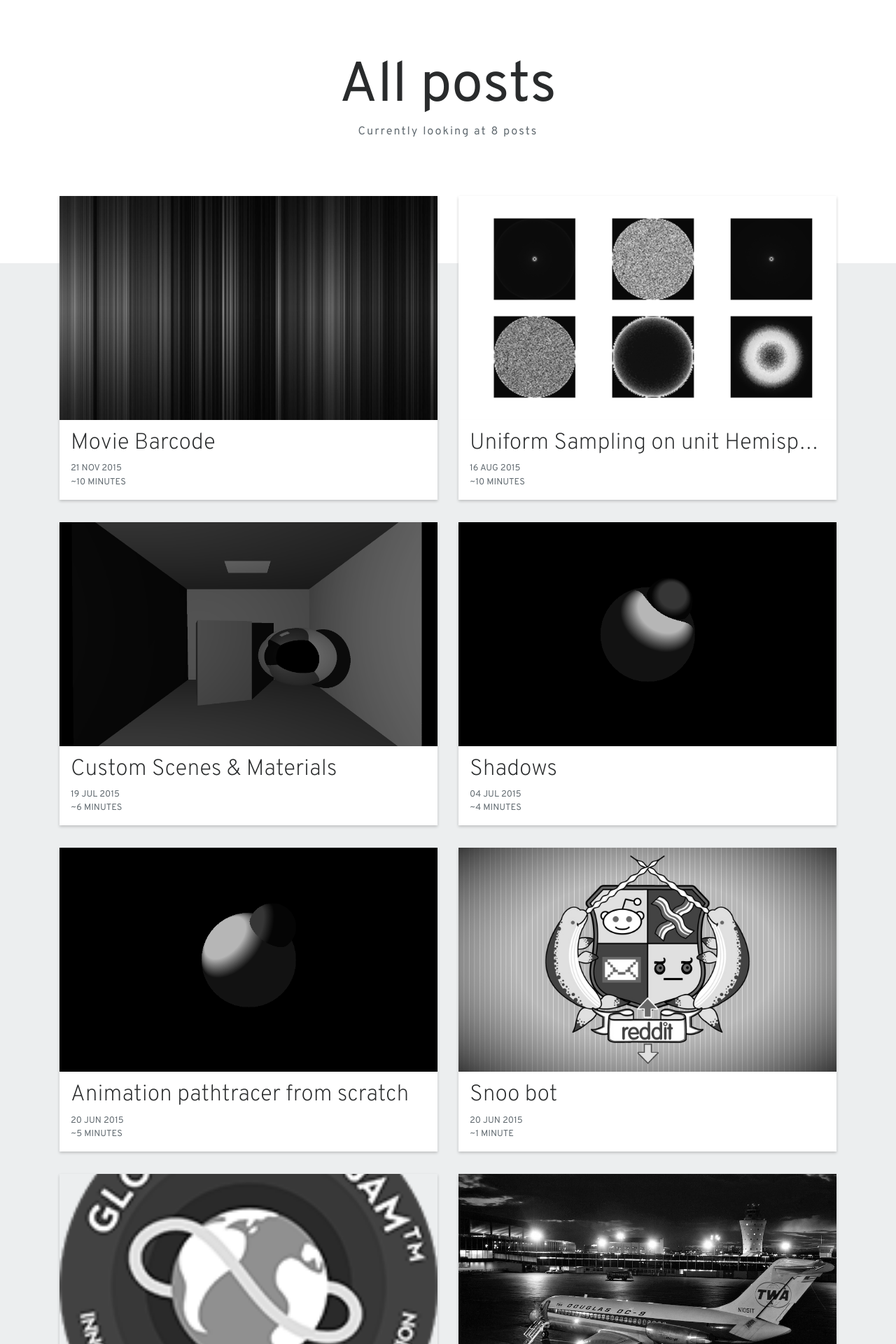
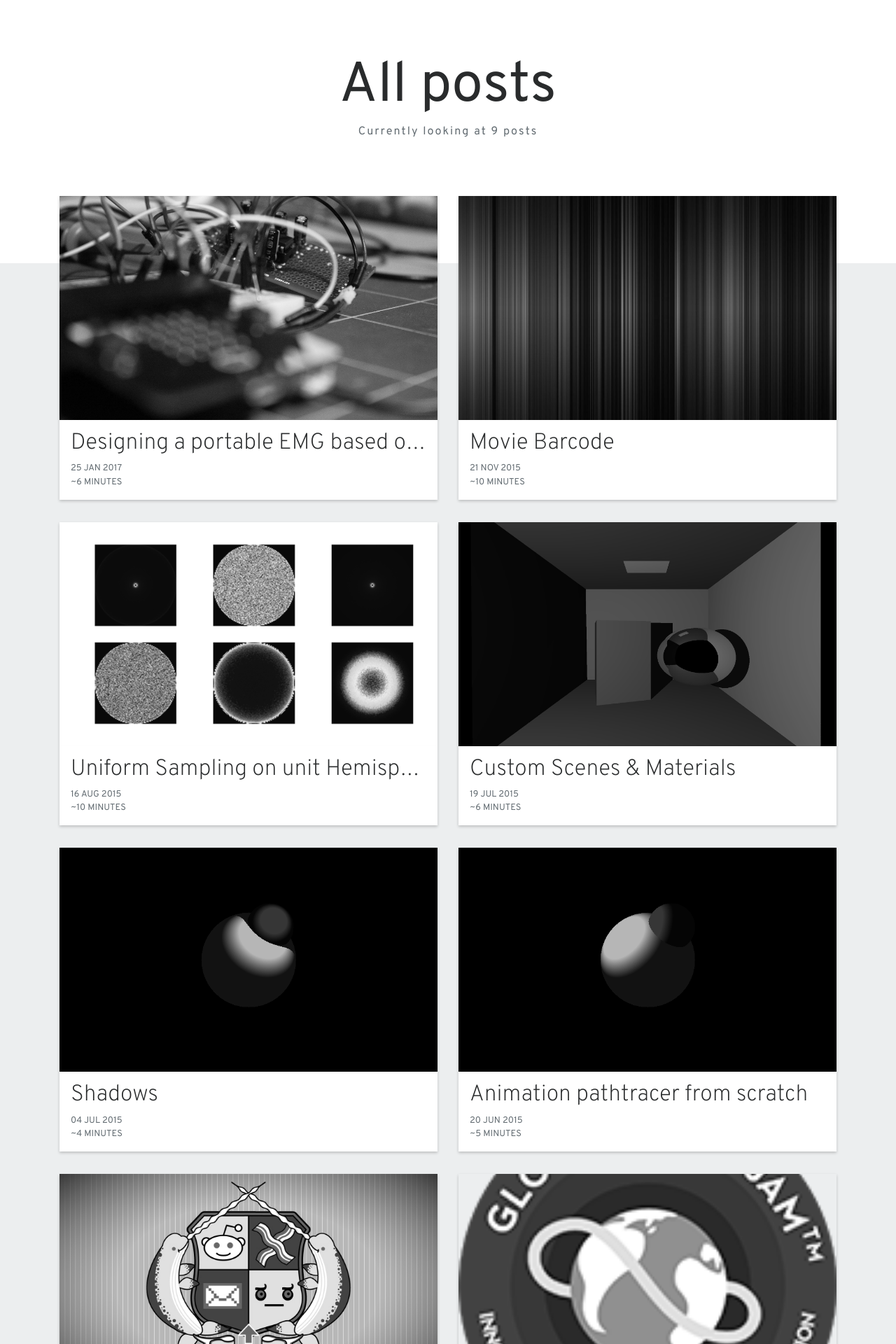
Before and after one commit to Bindless-Chicken/lord-nazdar.github.io, a Jekyll site: the page built from posts.html, in a window 1280 px wide. Shown: the top 1920 px of the page at 70% size. Built offline with Jekyll 4.4.1, drawn with Linux system fonts in a browser that asks for light colours; part of the change alters nothing that is shown.

Commit message:
Publish EMG article

```diff
--- /dev/null
+++ b/_posts/2017-01-25-portable-emg-microbit.md
@@ -0,0 +1,103 @@
+---
+layout: post
+title:  Designing a portable EMG based on the BBC micro:bit
+date:   2017-01-25 17:58:00
+excerpt:
+tag:  Project
+feature:
+  image: EMG/feature.jpg
+  top: -250px
+mathjax: yes
+---
+## Introduction
+
+In the context of a recent challenge I took part, I needed to design a portable EMG device using the [BBC micro:bit](http://microbit.org/) as its main processing board. Current EMG solutions being often quite pricy and usually not adapted to personal usage, we decided to lower the entry barrier of this technology, and try to make it accessible to more people over the world.
+
+This project was conducted as part of a challenge organized by ARM Ltd. It was done in collaboration with George Kopanas and [Michalis Spyrou](https://github.com/mpekatsoula).
+
+## What is an EMG?
+
+> Electromyography (EMG) is an electrodiagnostic medicine technique for evaluating and recording the electrical activity produced by skeletal muscles.
+> [Wikipedia](https://en.wikipedia.org/wiki/Electromyography)
+
+In short, non-exact, and very nonscientific way, it is a way to plot the effort you are producing by contracting your muscles. EMG goes along ECG and EEG, respectively a way to measure hearth activity and brain activity.
+
+There are two main ways to do EMG. The first one is intramuscular and is done by inserting a needle electrode under the skin, although it allows for better accuracy and better readings the setup is complex and is not suited for continuous measurement. The second method is using electrodes placed on the skin. The quality of the readings will vary based on the quality of the electrodes and the conductive solution used between the electrode and the skin, but this solution is better for unsupervised and outdoor use.
+
+## Specification
+
+Before diving in head first, we need to analyze the situation and understand what we will be measuring and how we will be doing it. One, if not the main point of this project was to make EMG accessible to the masses, if needle based acquisition give better readings we ruled this option out as it would have been too complex, and would have required medical supervision to use it. Furthermore, needle electrodes are harder to obtain compared to simple gel electrodes.
+
+Knowing which kind of electrodes we were going to use, we then had to identify what we were about to measure, where to find it, and in what amplitude. After a quick look around research papers [^1] and different other sources, we saw that we were looking at a signal with amplitude between tens of μV and few odd mV. Can we use this signal directly in our micro:bit ADC (Analog Digital Converter)? Let’s do the math.
+
+The ADC is sampling over a range of \\([0V;3V]\\), with a precision of 10 bits, meaning 1024 possible different values.
+
+$$  \frac{3}{1024} = 2.92\times10^{-3} \simeq 3mV $$
+
+Thus, a difference in 1 in our ADC output would mean that our signal changed by about 3mV. In our case, even the best signal that we could get might not even be able to modify the ADC output. We need to amplify our electrode signal.
+
+We wanted this device to be easily used outside a lab, for example to monitor live outdoors exercise. The micro:bit itself being quite small, we fixed our self the constraint that the design should fit in the same or smaller form factor to be easily attached to the back of it. Finally, our last constraint was budget; the challenge had a hard limit of £20, although this limit can seem quite low for such a product, it’s a criterion that can rule if a device of this kind can be successful in reaching the masses.
+
+With all that in mind we can start drafting what our system would look like:
+
+* Amplification (around 100 times)
+* Wearable
+* Low power consumption
+* Low price point
+
+## Amplification
+
+Our device is all about amplification, or how to get our few mV to occupy most of our \\([0V;3V]\\) range. There are two major ways we could do this amplification. The first one would be to blindly amplify the signal picked up by one of the electrode. The main problem of this method is that we are going to amplify the base voltage and, thus we might miss the actual interesting part of the signal.
+The second way to proceed would be to use a differential amplifier. The concept is simple, differential amplifiers takes two inputs subtract them and amplify the result.
+
+$$ V_{out} = A * (V_A - V_B) $$
+
+In our case, one of the electrodes is placed in the middle of the studied muscle and the other one near one of its extremity.
+
+### Choosing the amplifier
+
+Now that we know what kind of amplification we are looking at, we need to choose the part. Our price point and form factor were a real challenge while looking for parts, so I started by filtering for through holes DIP-packages instrumentation amplifiers, sorting from low to high price.
+
+Then I looked for our second criterion. For ease of use the amplifier should have a variable gain that can be set by using a resistor. That let us with a choice between the AD600 series from Analog Devices and the INA120 from Texas Instruments, and more precisely the AD623 and the INA126. In the end I decided to go with the AD623 as it better matched our requirements and expectations.
+
+![AD623 Doc](../assets/content/EMG/AD623-doc.jpg)
+
+![AD623 Pin](../assets/content/EMG/AD623-pin.jpg)
+{: .auto-content}
+
+The AD623 is really simple to use, in order to set your desired amplification ratio you simply need to hook up a resistor between its pin 1 and 8. The value of this resistor is then chosen using the following formula:
+
+$$ V_{out}  = \left ( 1 + \frac{100 k\Omega}{R_G} \right )V_C $$
+
+## Negative rail
+
+The signal we are picking up is alternating between negative and positive. To minimize the loss in information I decided to amplify the full range and then block the negative part using a diode. Thus we needed to provide our amplifier with a negative rail.
+
+To do this I decided to use the MAX1044 a Switched-Capacitor Voltage Converter, since I successfully used multiple times in the past. By simply using one capacitor we can generate stable negative voltage, without having to think about asymmetry between the positive and negative rails. One limitation is that its performance drop drastically in case of high current requirements, which is not our case.
+
+![MAX1044 Doc](../assets/content/EMG/MAX1044-doc.jpg)
+
+## Schematic
+
+With all the big parts selected it is now time to create the schematic.
+
+![Schematic](../assets/content/EMG/schematic.jpg)
+
+Nothing fancy here, just the bare minimum to get the system running with a decent signal integrity.
+
+## Prototype
+
+In order to do some testing I wired everything onto a small matrix PCB, for a first time using matrix PCB the result is not too bad, but things could have gone way more smoothly.
+
+![Schematic](../assets/content/EMG/board.jpg)
+{: .large-content}
+
+The first test was done using a fixed resistor of 1k ohms. This was mostly inconclusive as we found out that the correct amplification value was highly dependent of the subject, the muscle, and the electrode position.
+
+In the current version, we changed it by a potentiometer of 1.5k Ohms.
+
+![Schematic](../assets/content/EMG/prototype.jpg)
+{: .large-content}
+
+## References
+[^1]: E. Vavrinský et al., "Design of EMG wireless sensor system," 2011 International Conference on Applied Electronics, Pilsen, 2011, pp. 1-4.
--- a/_sass/blocks/post-content.scss
+++ b/_sass/blocks/post-content.scss
@@ -11,6 +11,11 @@
 	}
 
 	.container {
+
+		.auto-content img {
+			width: auto;
+		}
+
 
 		@include media-breakpoint-up(sm) {
 
```
Also changed, not shown: assets/content/EMG/AD623-doc.jpg (added), assets/content/EMG/AD623-pin.jpg (added), assets/content/EMG/MAX1044-doc.jpg (added), assets/content/EMG/board.jpg (added), assets/content/EMG/feature.jpg (added), assets/content/EMG/prototype.jpg (added), assets/content/EMG/schematic.JPG (added).
